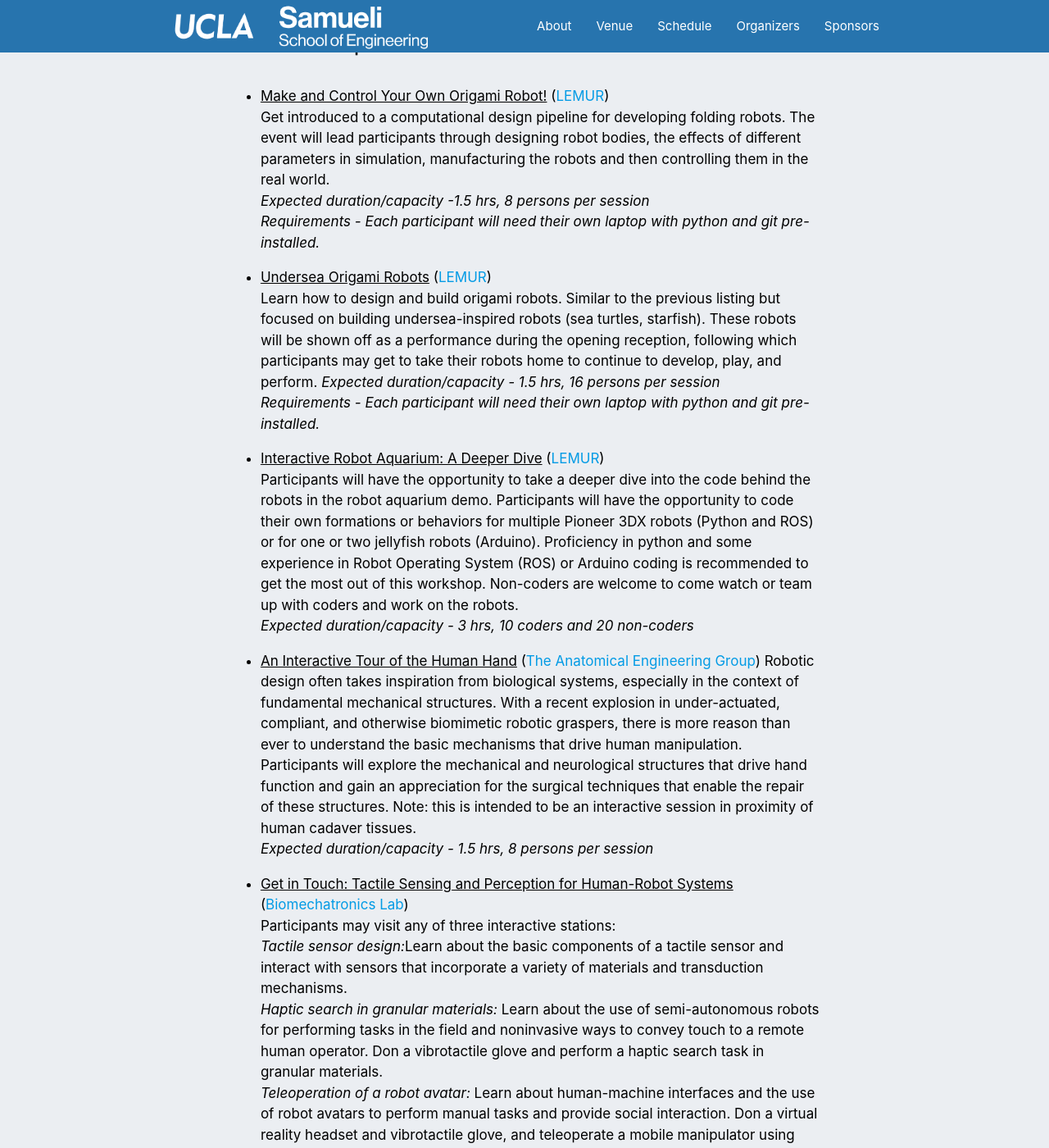
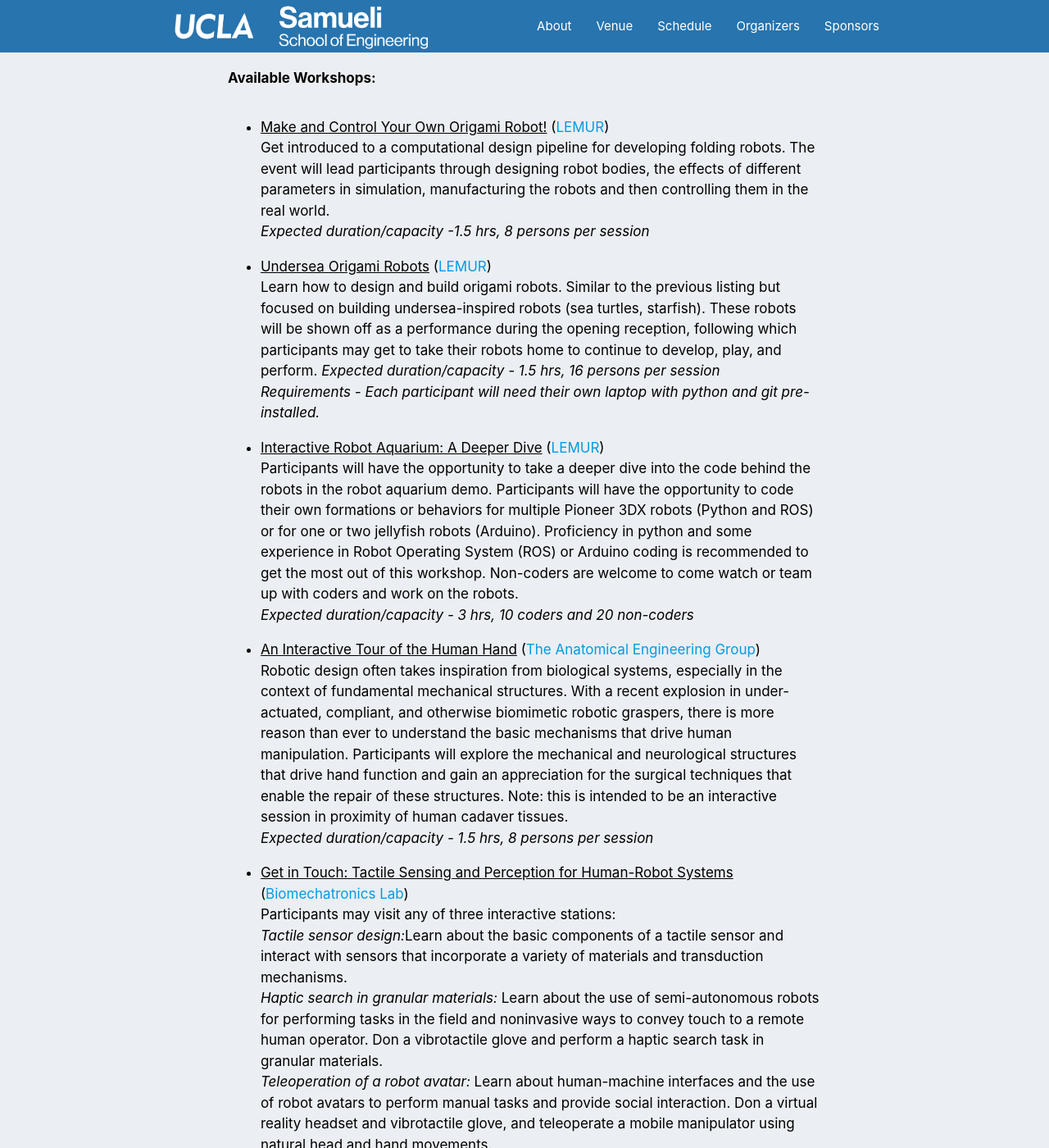
Before and after one commit to scr2022/scr2022.github.io, a Jekyll site: the page built from index.html, in a window 1280 px wide and 1400 px high, scrolled down 5059 px. Shown: the whole window at 82% size. Built offline with Jekyll 4.4.1, drawn with Linux system fonts in a browser that asks for light colours; some of the changed text lies outside the part shown.

Commit message:
fixing workshop descriptions

```diff
--- a/_config.yml
+++ b/_config.yml
@@ -7,7 +7,7 @@
 conference_title: "Southern California Robotics Symposium"
 conference_title_short: "SCR"
 year: "2022"
-infoline_text: "Postponed since 2020, SCR is coming back in Fall 2022!"
+infoline_text: "We are at capacity for this year, unfortunately walk-ins will not be accommodated"
 
 # Color settings
 color:
--- a/_includes/workshops_descriptions.html
+++ b/_includes/workshops_descriptions.html
@@ -25,8 +25,7 @@
               <ul class="browser-default">
                 <li><u>Make and Control Your Own Origami Robot!</u> (<a href="https://uclalemur.com/">LEMUR</a>) <br>
 Get introduced to a computational design pipeline for developing folding robots. The event will lead participants through designing robot bodies, the effects of different parameters in simulation, manufacturing the robots and then controlling them in the real world.<br>
-<i>Expected duration/capacity -1.5 hrs, 8 persons per session</i><br>
-<i>Requirements - Each participant will need their own laptop with python and git pre-installed.</i>
+<i>Expected duration/capacity -1.5 hrs, 8 persons per session</i>
                 </li>
               </ul>
 
@@ -46,7 +45,7 @@
               </ul>
 
               <ul class="browser-default">
-                <li><u>An Interactive Tour of the Human Hand</u> (<a href="http://anatomics.seas.ucla.edu/">The Anatomical Engineering Group</a>)
+                <li><u>An Interactive Tour of the Human Hand</u> (<a href="http://anatomics.seas.ucla.edu/">The Anatomical Engineering Group</a>) <br>
 Robotic design often takes inspiration from biological systems, especially in the context of fundamental mechanical structures. With a recent explosion in under-actuated, compliant, and otherwise biomimetic robotic graspers, there is more reason than ever to understand the basic mechanisms that drive human manipulation. Participants will explore the mechanical and neurological structures that drive hand function and gain an appreciation for the surgical techniques that enable the repair of these structures. Note: this is intended to be an interactive session in proximity of human cadaver tissues.<br>
 <i>Expected duration/capacity - 1.5 hrs, 8 persons per session</i>
                 </li>
```
Also changed, not shown: 2 other files.
